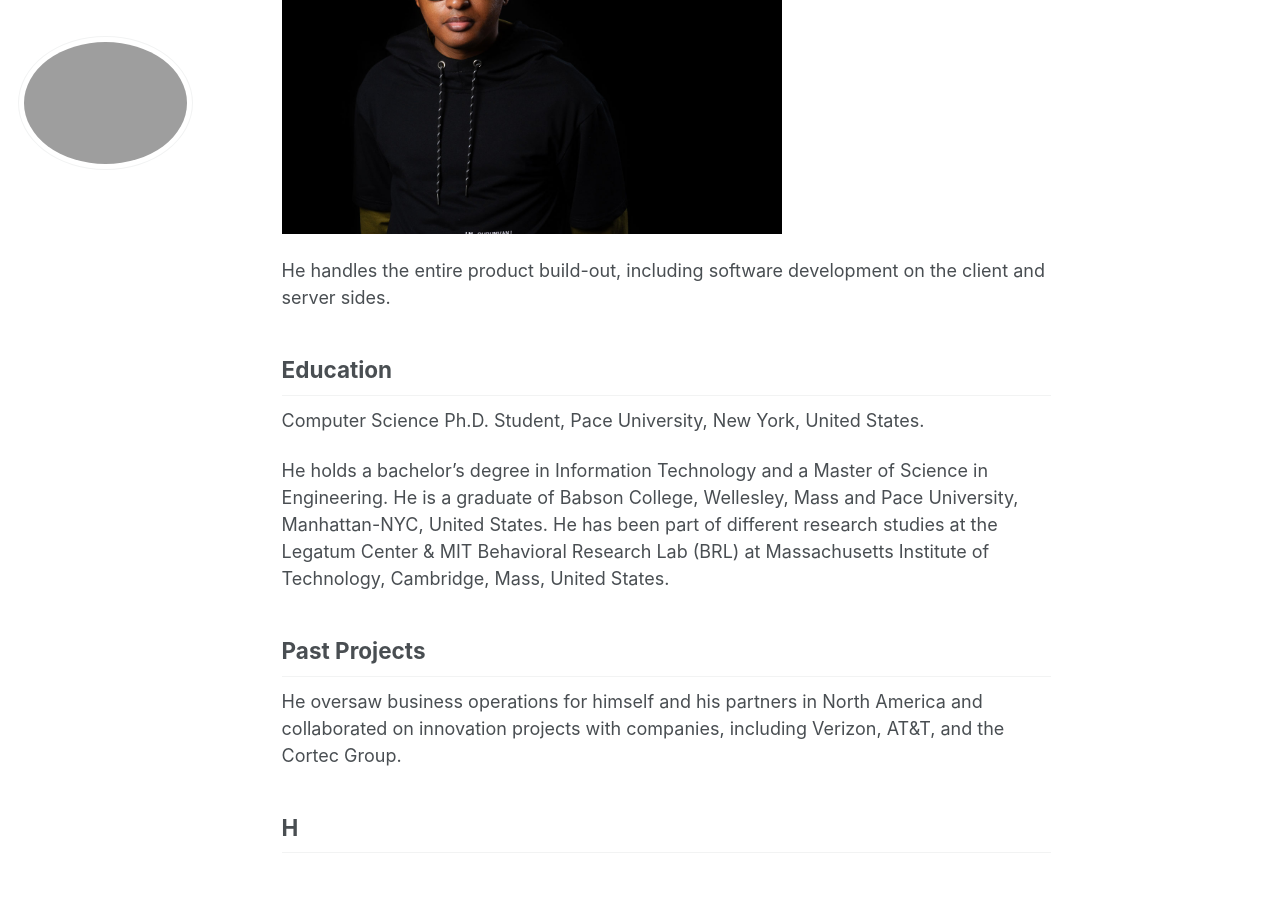
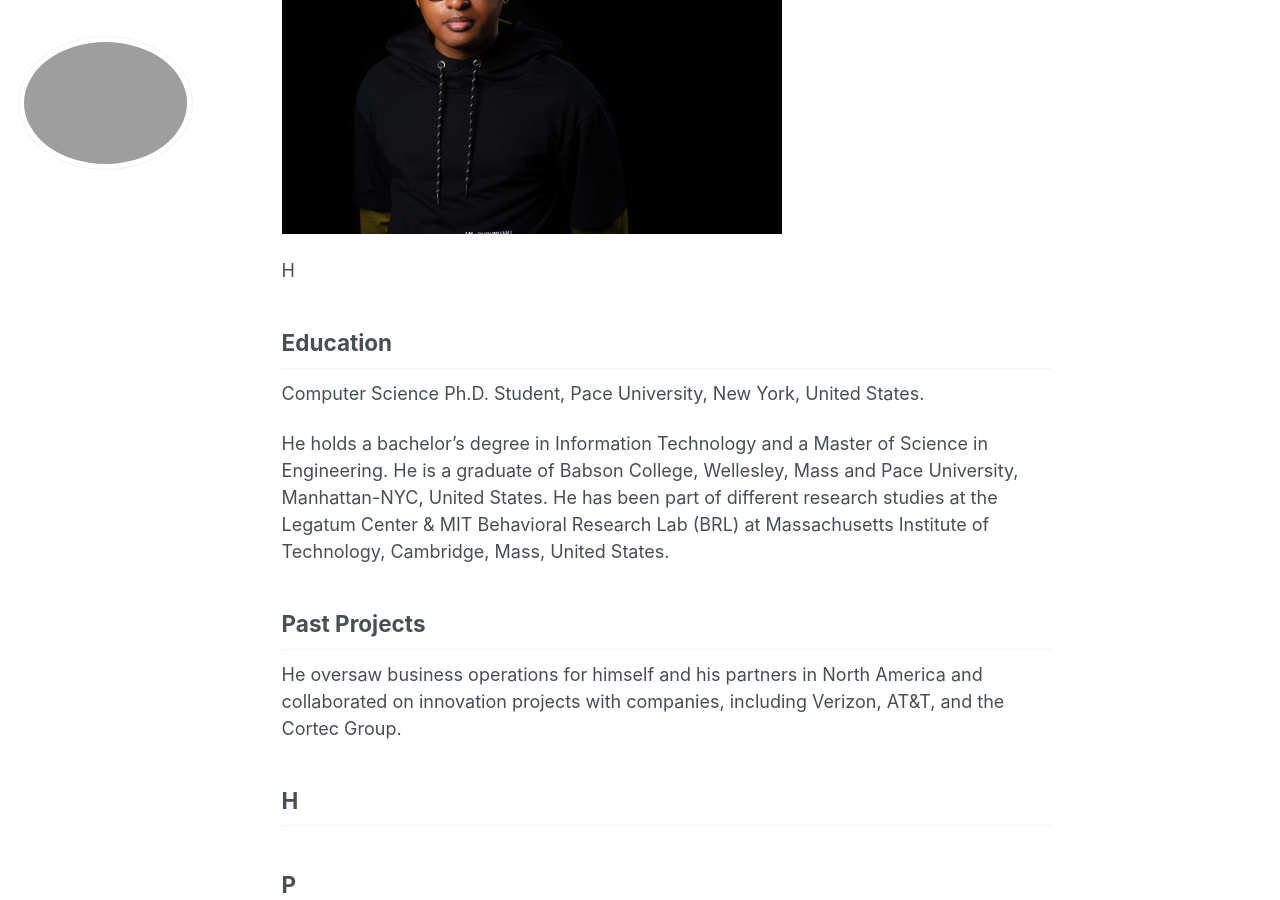
Before and after one commit to phdcsseiden/phdcsseiden.github.io, a Jekyll site: the page built from _pages/about.md, in a window 1280 px wide and 900 px high, scrolled down 360 px. Built offline with Jekyll 4.4.1, drawn with Linux system fonts in a browser that asks for light colours.

Commit message:
Update about.md

```diff
--- a/_pages/about.md
+++ b/_pages/about.md
@@ -21,7 +21,7 @@ redirect_from:
 
 
 
-He handles the entire product build-out, including software development on the client and server sides.
+H
 
 
 
```
